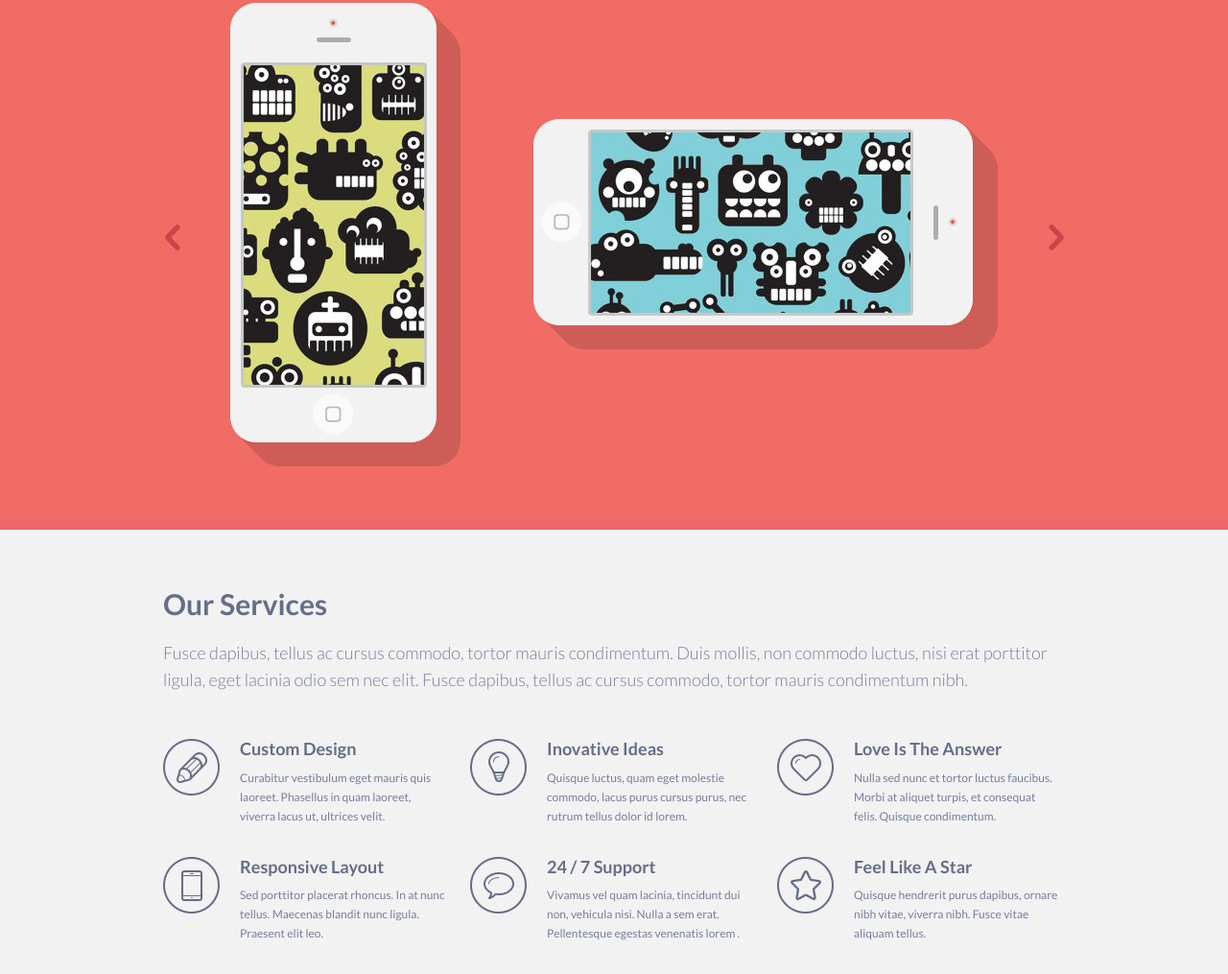
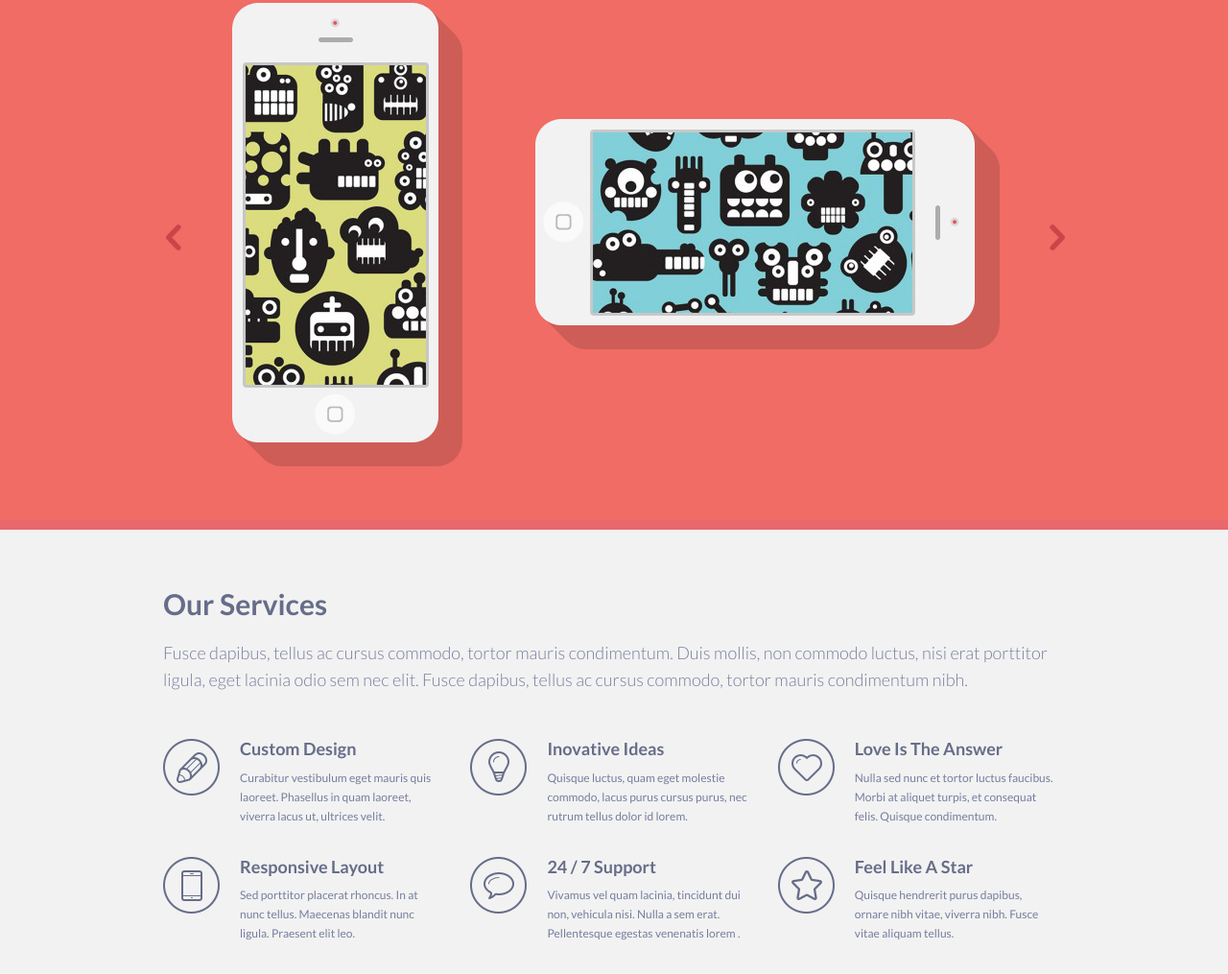
Before and after one commit to ChroMari/Singlo, a website: page index.html in a window 1280 px wide. Shown: the part 146-1161 px from the top of the page at 96% size. Drawn offline with nearby package versions, Linux system fonts and the light colour scheme.

Commit message:
Исправлена разметка секций

```diff
--- a/css/style.css
+++ b/css/style.css
@@ -2,7 +2,7 @@ body {
   font-family: 'Lato', sans-serif;
 }
 .container {
-  max-width: 1020px;
+  max-width: 940px;
   margin: 0 auto;
   padding: 0 40px;
 }
@@ -15,7 +15,7 @@ body {
 .header-row {
   display: flex;
   justify-content: space-between;
-  padding: 31px 40px;
+  padding: 31px 0;
 }
 
 .logo {
@@ -75,20 +75,20 @@ a.active {
   content: url(../assets/img/next.png);
   top: 48%;
   position: absolute;
-  left: 42px;
+  left: 3px;
   cursor: pointer;
 }
 .next::after {
   content: url(../assets/img/next2.png);
   top: 48%;
   position: absolute;
-  right: 4%;
+  right: 0;
   cursor: pointer;
 }
 
 .slider__item{
   padding-top: 53px;
-  padding-left: 110px;
+  padding-left: 72px;
   padding-bottom: 56px;
 }
 
@@ -109,7 +109,7 @@ a.active {
   font-weight: 700;
   font-size: 30px;
   color: #666d89;
-  padding: 60px 0 20px 40px;
+  padding: 60px 0 20px 0;
   margin: 0;
 }
 
@@ -118,22 +118,25 @@ a.active {
   font-size: 18px;
   line-height: 28px;
   color: #767e9e;
-  padding: 0 14px 48px 40px;
+  padding: 0 0 48px 0;
   margin: 0;
 }
 
 .services__items {
   display: flex;
   flex-wrap: wrap;
-  padding-left: 40px;
 }
 
 .services__item {
   display: flex;
-  width: 30%;
+  width: 31%;
   align-items: flex-start;
-  margin-right: 26px;
+  margin-right: 29px;
   margin-bottom: 32px;
+}
+
+.services__item:nth-child(3n) {
+  margin-right: 0;
 }
 
 .content-title {
```
